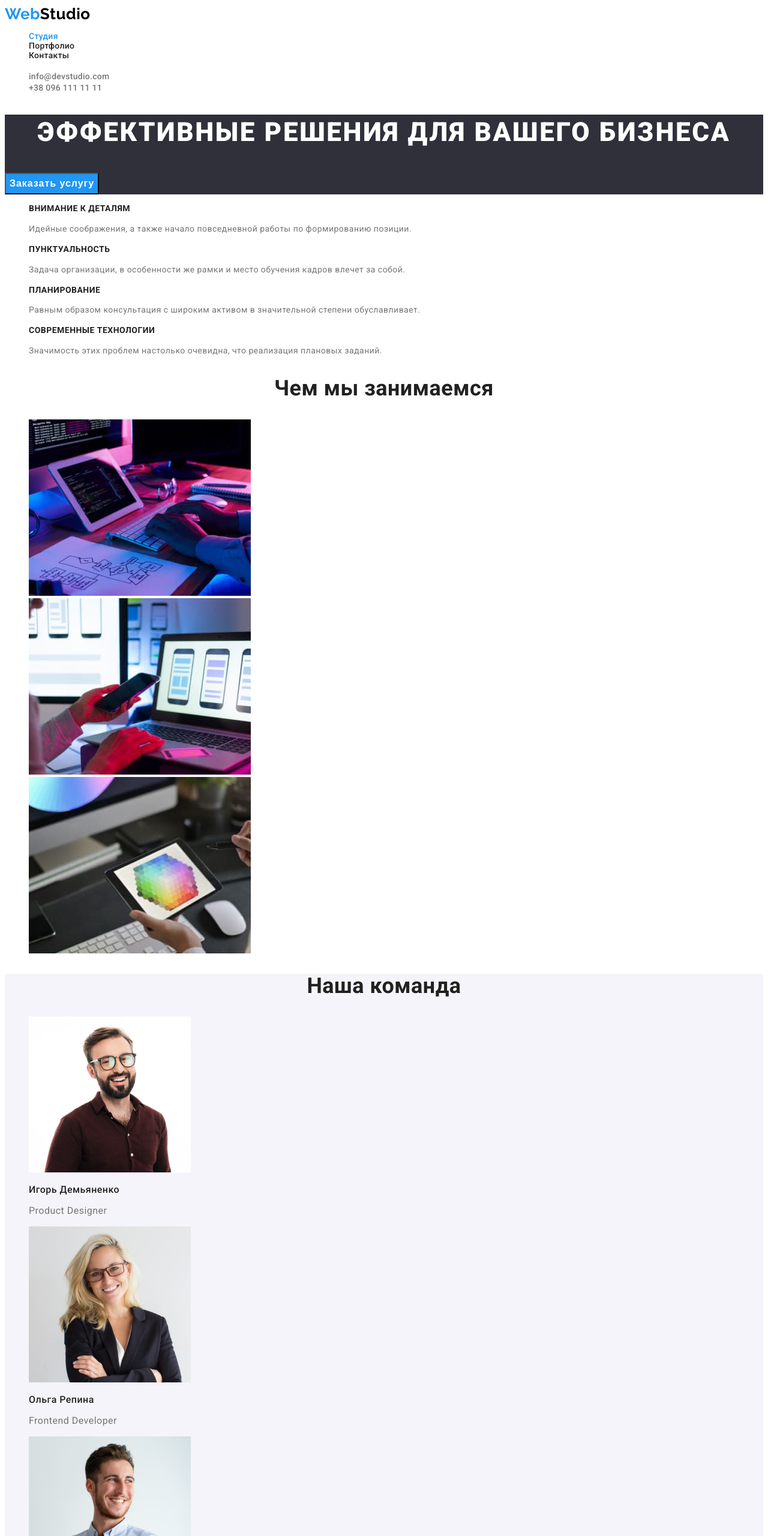
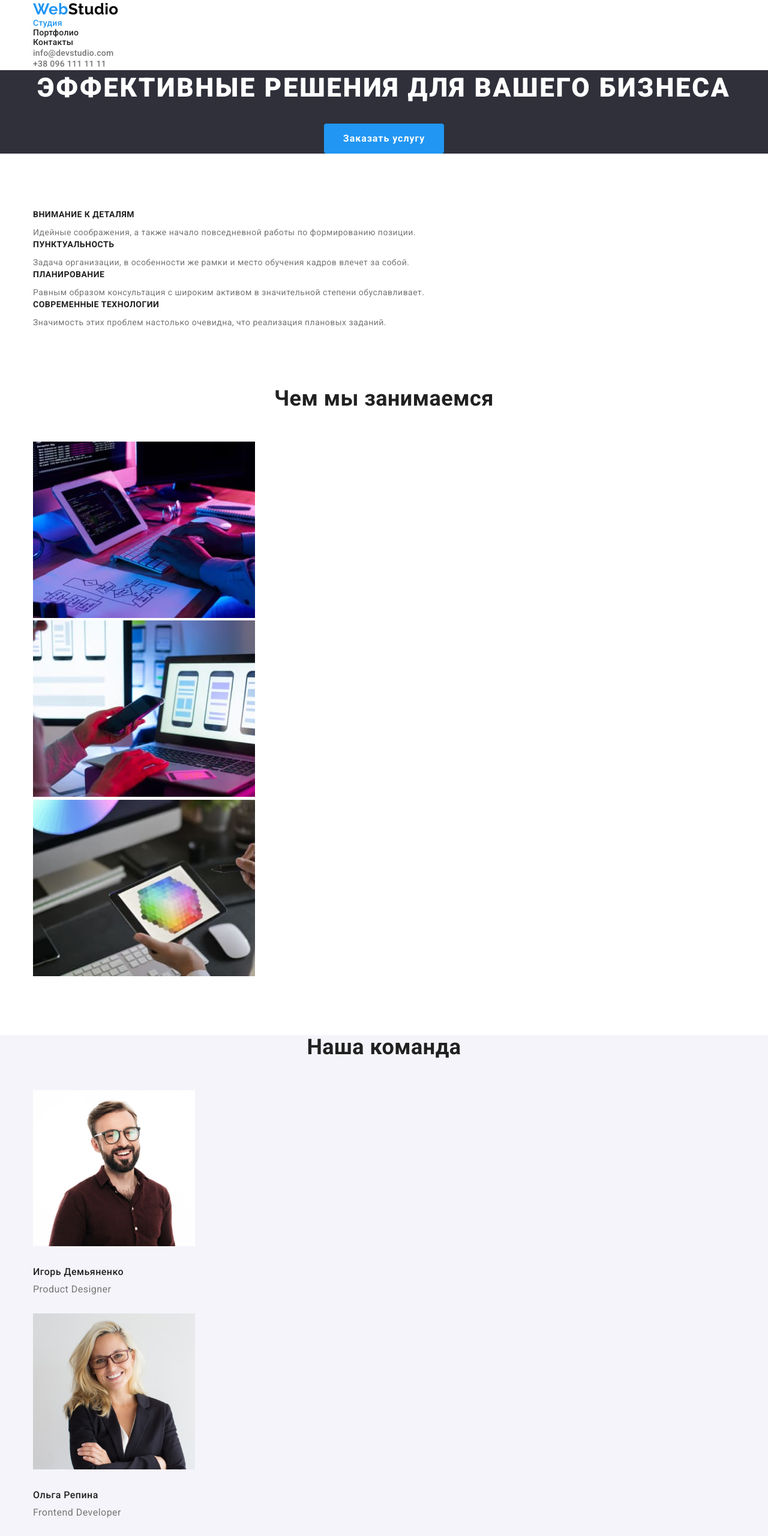
Before and after one commit to Blacksmith10/goit-markup-hw-03, a plain HTML site: page index.html in a window 1280 px wide. Shown: the top 2560 px of the page at 60% size. Drawn offline with nearby package versions, Linux system fonts and the light colour scheme.

Commit message:
Add margin and padding, later check ones more HW3

```diff
--- a/css/styles.css
+++ b/css/styles.css
@@ -1,8 +1,8 @@
 :root {
   --primary-text-color: #757575;
   --background-color-main: #ffffff;
-    --background-color-secondary: #2F303A;
-    --accent-color: #2196F3;
+  --background-color-secondary: #2f303a;
+  --accent-color: #2196f3;
   --secondary-text-color: #212121;
   --logo-main-color: #000000;
   --logo-second-color: #ffffff;
@@ -16,6 +16,16 @@ body {
 }
 
 /* Header Section */
+
+.page-header {
+  border-bottom: 1px solid #ececec;
+}
+
+.container {
+  margin: 0 auto;
+  padding: 0px 15px;
+  width: 1200px;
+}
 
 /* Logo */
 
@@ -38,6 +48,10 @@ body {
 }
 
 .logo-bottom {
+  display: inline-block;
+  margin-top: 60px;
+  margin-bottom: 20px;
+
   color: var(--logo-second-color);
   text-decoration: none;
   font-family: Raleway, Tahoma, sans-serif;
@@ -64,6 +78,8 @@ body {
 }
 
 .list {
+  margin: 0;
+  padding: 0;
   list-style: none;
 }
 
@@ -89,22 +105,35 @@ body {
 
 /* Main Section */
 
-.hero,
-.footer {
+.margin-bottom {
+  margin-top: 0px;
+  margin-bottom: 94px;
+}
+
+.hero {
+  text-align: center;
   background-color: var(--background-color-secondary);
 }
 
 .hero-title {
+  margin-top: 0;
+  margin-bottom: 30px;
+
   font-weight: 900;
   font-size: 44px;
   line-height: 1.36;
-    text-align: center;
   letter-spacing: 0.06em;
   text-transform: uppercase;
   color: var(--background-color-main);
 }
 
 .button.primary {
+  padding: 10px 32px;
+  border-radius: 4px;
+  min-width: 200px;
+  text-align: center;
+  border: none;
+
   font-weight: 700;
   font-size: 16px;
   line-height: 1.88;
@@ -116,7 +145,7 @@ body {
 
 .button.primary:hover,
 .button.primary:focus {
-    background-color: #188CE8;
+  background-color: #188ce8;
   color: var(--background-color-main);
 }
 
@@ -125,6 +154,8 @@ body {
 }
 
 .title {
+  margin-top: 0px;
+  margin-bottom: 10px;
   font-weight: 700;
   font-size: 14px;
   line-height: 1.14;
@@ -132,12 +163,16 @@ body {
 }
 
 .section-details-text {
+  margin-top: 0px;
+  margin-bottom: 0px;
   font-size: 14px;
   line-height: 1.71;
 }
 
 .section-photo-title,
 .section-team-title {
+  margin: 0 auto 50px;
+
   font-weight: 700;
   font-size: 36px;
   line-height: 1.16;
@@ -146,10 +181,13 @@ body {
 }
 
 .section-team {
-    background-color: #F5F4FA;
+  background-color: #f5f4fa;
 }
 
 .section-team .work {
+  margin-top: 30px;
+  margin-bottom: 10px;
+
   font-weight: 500;
   font-size: 16px;
   line-height: 1.18;
@@ -157,11 +195,18 @@ body {
 }
 
 .work-profession {
+  margin-top: 0px;
+  margin-bottom: 30px;
+
   font-size: 16px;
   line-height: 1.18;
 }
 
 /* Footer */
+
+.footer {
+  background-color: var(--background-color-secondary);
+}
 
 .list-contacts {
   font-style: normal;
@@ -182,16 +227,22 @@ body {
 /* Portfolio */
 
 .filters {
-    background-color: #F5F4FA;
+  padding: 0 0 0 0;
+  margin: 0 auto 0;
+
   color: var(--secondary-text-color);
   list-style: none;
 }
 
 .filter.secondary {
+  border-radius: 4px;
+  padding: 6px 22px;
+  text-align: center;
+
   font-weight: 500;
   font-size: 16px;
   line-height: 1.62;
-    background-color: #F5F4FA;
+  background-color: #f5f4fa;
   color: var(--secondary-text-color);
   cursor: pointer;
 }
--- a/index.html
+++ b/index.html
@@ -1,17 +1,25 @@
 <!DOCTYPE html>
 <html lang="ru">
   <head>
-    <meta charset="UTF-8">
-    <meta http-equiv="X-UA-Compatible" content="IE=edge">
-    <meta name="viewport" content="width=device-width, initial-scale=1.0">
+    <meta charset="UTF-8" />
+    <meta http-equiv="X-UA-Compatible" content="IE=edge" />
+    <meta name="viewport" content="width=device-width, initial-scale=1.0" />
     <title>Web Studio (Version 2.1)</title>
-    <link rel="preconnect" href="https://fonts.googleapis.com">
-    <link rel="preconnect" href="https://fonts.gstatic.com" crossorigin>
-    <link href="https://fonts.googleapis.com/css2?family=Raleway:wght@700&family=Roboto:wght@400;500;700;900&display=swap" rel="stylesheet">
-    <link rel="stylesheet" href="./css/styles.css">
+    <link rel="preconnect" href="https://fonts.googleapis.com" />
+    <link rel="preconnect" href="https://fonts.gstatic.com" crossorigin />
+    <link
+      href="https://fonts.googleapis.com/css2?family=Raleway:wght@700&family=Roboto:wght@400;500;700;900&display=swap"
+      rel="stylesheet"
+    />
+    <link
+      rel="stylesheet"
+      href="https://cdnjs.cloudflare.com/ajax/libs/modern-normalize/1.1.0/modern-normalize.min.css"
+    />
+    <link rel="stylesheet" href="./css/styles.css" />
   </head>
   <body>
-    <header>
+    <header class="page-header">
+      <div class="container">
         <nav>
           <a href="./index.html" class="logo"><span class="logo-blue">Web</span>Studio</a>
           <ul class="site-nav list">
@@ -21,63 +29,136 @@
           </ul>
         </nav>
         <ul class="nav-contacts list">
-        <li><a href="mailto:info@devstudio.com" class="nav-contacts-link">info@devstudio.com</a></li>
+          <li>
+            <a href="mailto:info@devstudio.com" class="nav-contacts-link">info@devstudio.com</a>
+          </li>
           <li><a href="tel:+380961111111" class="nav-contacts-link">+38 096 111 11 11</a></li>
         </ul>
+      </div>
     </header>
     <main>
-    <section class="hero">
+      <section class="hero margin-bottom">
         <h1 class="hero-title">Эффективные решения для вашего бизнеса</h1>
         <button type="button" class="button primary">Заказать услугу</button>
       </section>
-    <section class="section-details">
+      <section class="section-details margin-bottom">
+        <div class="container">
           <ul class="list">
             <li>
               <h3 class="title">Внимание к деталям</h3>
-        <p class="section-details-text">Идейные соображения, а также начало повседневной работы по формированию позиции.</p>
+              <p class="section-details-text">
+                Идейные соображения, а также начало повседневной работы по формированию позиции.
+              </p>
             </li>
             <li>
               <h3 class="title">Пунктуальность</h3>
-        <p class="section-details-text">Задача организации, в особенности же рамки и место обучения кадров влечет за собой.</p>
+              <p class="section-details-text">
+                Задача организации, в особенности же рамки и место обучения кадров влечет за собой.
+              </p>
             </li>
             <li>
               <h3 class="title">Планирование</h3>
-        <p class="section-details-text">Равным образом консультация с широким активом в значительной степени обуславливает.</p>
+              <p class="section-details-text">
+                Равным образом консультация с широким активом в значительной степени обуславливает.
+              </p>
             </li>
             <li>
               <h3 class="title">Современные технологии</h3>
-        <p class="section-details-text">Значимость этих проблем настолько очевидна, что реализация плановых заданий.</p>
+              <p class="section-details-text">
+                Значимость этих проблем настолько очевидна, что реализация плановых заданий.
+              </p>
             </li>
           </ul>
+        </div>
       </section>
-    <section class="section-photo">
+      <section class="section-photo margin-bottom">
+        <div class="container">
           <h2 class="section-photo-title">Чем мы занимаемся</h2>
           <ul class="list">
-            <li><img src="./images/about-img-1.jpg" alt="Человек работает за компьютером" width="370" height="294">
+            <li>
+              <img
+                src="./images/about-img-1.jpg"
+                alt="Человек работает за компьютером"
+                width="370"
+                height="294"
+              />
             </li>
-            <li><img src="./images/about-img-2.jpg" alt="Человек работает используя ноутбук" width="370" height="294"></li>
-            <li><img src="./images/about-img-3.jpg" alt="Человек работает на планшете" width="370" height="294"></li>
+            <li>
+              <img
+                src="./images/about-img-2.jpg"
+                alt="Человек работает используя ноутбук"
+                width="370"
+                height="294"
+              />
+            </li>
+            <li>
+              <img
+                src="./images/about-img-3.jpg"
+                alt="Человек работает на планшете"
+                width="370"
+                height="294"
+              />
+            </li>
           </ul>
+        </div>
       </section>
       <section class="section-team">
+        <div class="container">
           <h2 class="section-team-title">Наша команда</h2>
           <ul class="list">
-            <li><img src="./images/igordemianenko.jpg" alt="Игорь Демьяненко" width="270" height="260"><h3 class="work">Игорь Демьяненко</h3><p class="work-profession">Product Designer</p></li>
-            <li><img src="./images/olgarepina.jpg" alt="Ольга Репина" width="270" height="260"><h3 class="work">Ольга Репина</h3><p class="work-profession">Frontend Developer</p></li>
-            <li><img src="./images/nikolaytarasov.jpg" alt="Николай Тарасов" width="270" height="260"><h3 class="work">Николай Тарасов</h3><p class="work-profession">Marketing</p></li>
-            <li><img src="./images/mihailermakov.jpg" alt="Михаил Ермаков" width="270" height="260"><h3 class="work">Михаил Ермаков</h3><p class="work-profession">UI Designer</p></li>
+            <li>
+              <img
+                src="./images/igordemianenko.jpg"
+                alt="Игорь Демьяненко"
+                width="270"
+                height="260"
+              />
+              <h3 class="work">Игорь Демьяненко</h3>
+              <p class="work-profession">Product Designer</p>
+            </li>
+            <li>
+              <img src="./images/olgarepina.jpg" alt="Ольга Репина" width="270" height="260" />
+              <h3 class="work">Ольга Репина</h3>
+              <p class="work-profession">Frontend Developer</p>
+            </li>
+            <li>
+              <img
+                src="./images/nikolaytarasov.jpg"
+                alt="Николай Тарасов"
+                width="270"
+                height="260"
+              />
+              <h3 class="work">Николай Тарасов</h3>
+              <p class="work-profession">Marketing</p>
+            </li>
+            <li>
+              <img src="./images/mihailermakov.jpg" alt="Михаил Ермаков" width="270" height="260" />
+              <h3 class="work">Михаил Ермаков</h3>
+              <p class="work-profession">UI Designer</p>
+            </li>
           </ul>
+        </div>
       </section>
     </main>
     <footer class="footer">
+      <div class="container">
         <a href="./index.html" class="logo-bottom"><span class="logo-blue">Web</span>Studio</a>
         <address>
           <ul class="list">
-            <li><a href="https://goo.gl/maps/PjhiyyhhmWiJJiV29" target="_blank" rel="noopener noreferrer" class="list-address">г. Киев, пр-т Леси Украинки, 26</a></li>
+            <li>
+              <a
+                href="https://goo.gl/maps/PjhiyyhhmWiJJiV29"
+                target="_blank"
+                rel="noopener noreferrer"
+                class="list-address"
+                >г. Киев, пр-т Леси Украинки, 26</a
+              >
+            </li>
             <li><a href="mailto:info@example.com" class="list-contacts">info@example.com</a></li>
             <li><a href="tel:+380991111111" class="list-contacts">+38 099 111 11 11</a></li>
           </ul>
         </address>
+      </div>
     </footer>
   </body>
 </html>
```
Also changed, not shown: portfolio.html (+91 -19 lines). Lines whose indentation alone changed are shown as unchanged.
